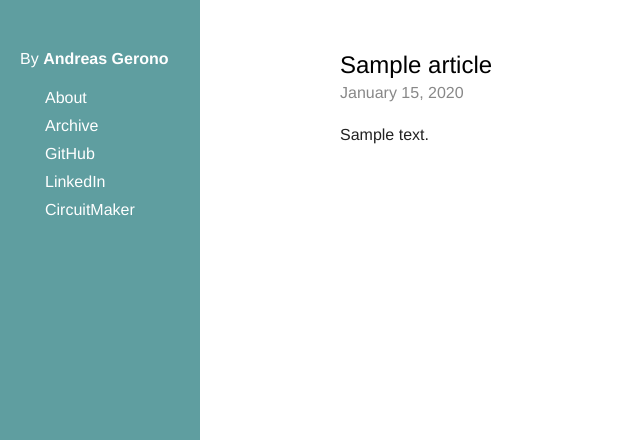
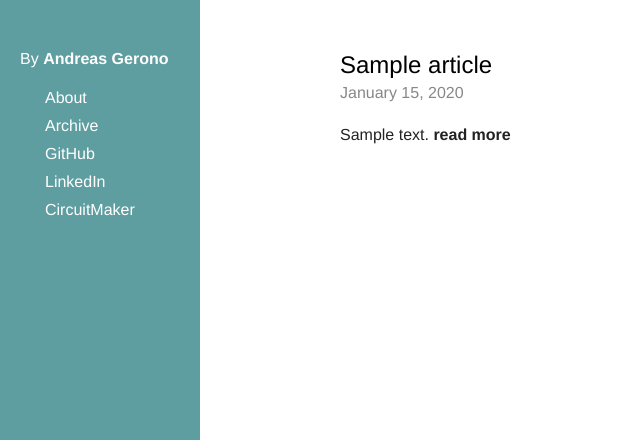
Before and after one commit to AndreasGerono/Portfolio, a Django app: page / in a window 1280 px wide. Shown: the top 440 px of the page, without its empty margins (0-640 px from the left). Run offline with Django 3.2, Linux system fonts and the light colour scheme; tables that the repository leaves empty hold one stand-in row (values such as "Sample post").

Commit message:
Fix styles

```diff
--- a/Portfolio/manage.py
+++ b/Portfolio/manage.py
@@ -5,7 +5,7 @@ import sys
 
 
 def main():
-    os.environ.setdefault('DJANGO_SETTINGS_MODULE', 'Portfolio.settings.production')  # noqa: E501
+    os.environ.setdefault('DJANGO_SETTINGS_MODULE', 'Portfolio.settings.development')  # noqa: E501
     try:
         from django.core.management import execute_from_command_line
     except ImportError as exc:
--- a/Portfolio/portfolio_projects/static/css/styles.css
+++ b/Portfolio/portfolio_projects/static/css/styles.css
@@ -46,6 +46,11 @@ article p {
   text-justify: inter-word;
 }
 
+a.no_style {
+    color: inherit;
+    text-decoration: none;
+    font-weight: 600;
+}
 
 footer {
     margin:  0;
--- a/Portfolio/portfolio_projects/templates/index.html
+++ b/Portfolio/portfolio_projects/templates/index.html
@@ -10,7 +10,7 @@
         <p >{{article.date|date:"F d, Y" }}</p>
     </header>
     <p>
-        {{article.text|truncatewords:200}}
+        {{article.text|truncatewords:150}} <a class="no_style" href="/{{article.date.year}}/{{article.date.month}}/{{article.slug}}">read more</a>
     </p>
 </article>
 {% endfor %}
```
Also changed, not shown: 1 other file.
